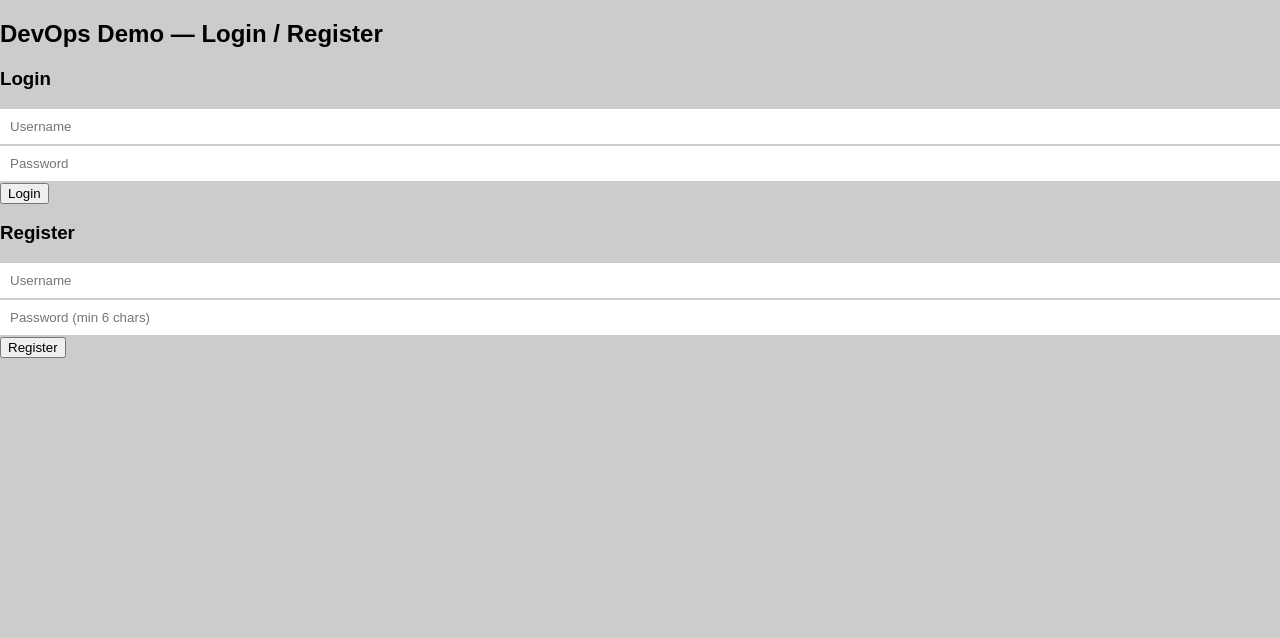
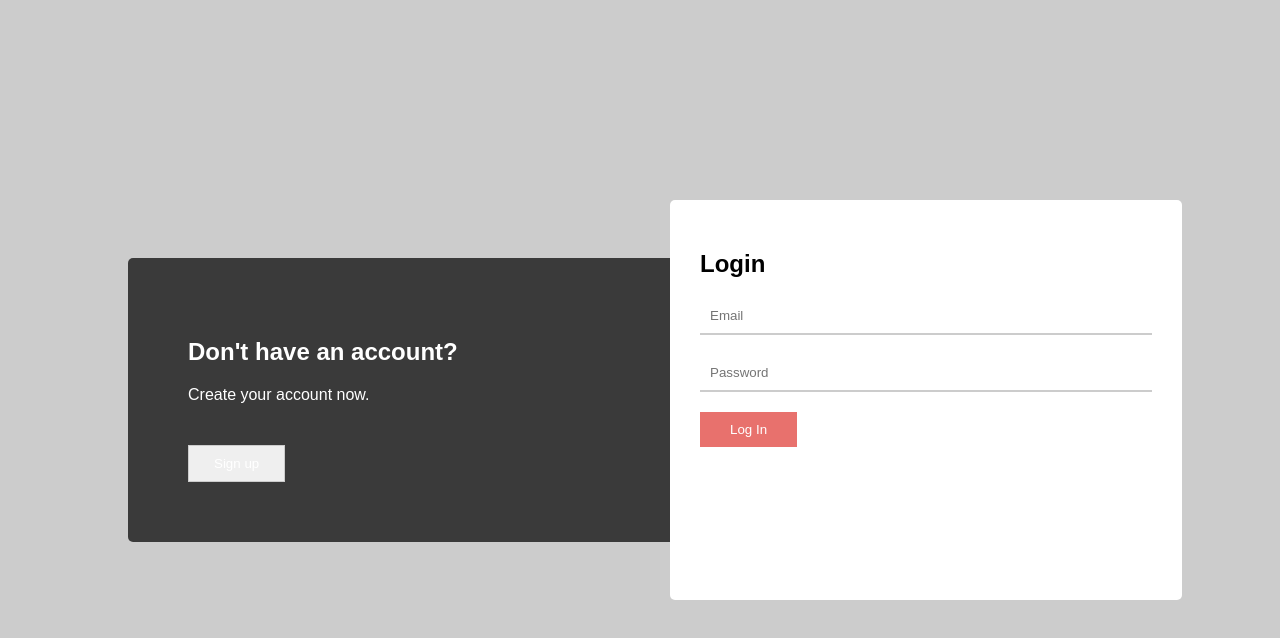
Before and after one commit to Ketan-cyber/Login-server, a website: page public/index.html in a window 1280 px wide. Drawn offline with Linux system fonts and the light colour scheme.

Commit message:
Update index.html

```diff
--- a/public/index.html
+++ b/public/index.html
@@ -1,37 +1,75 @@
-<!doctype html>
+<!DOCTYPE html>
 <html lang="en">
 <head>
-  <meta charset="utf-8"/>
-  <meta name="viewport" content="width=device-width,initial-scale=1"/>
-  <title>Login / Register</title>
-  <link rel="stylesheet" href="/style.css"/>
+  <meta charset="UTF-8">
+  <title>Login & Signup</title>
+  <link rel="stylesheet" href="style.css">
 </head>
 <body>
-  <div class="container">
-    <h2>DevOps Demo — Login / Register</h2>
 
-    <div class="card">
-      <form id="loginForm">
-        <h3>Login</h3>
-        <input id="loginUser" placeholder="Username" required />
-        <input id="loginPass" placeholder="Password" type="password" required />
-        <button type="submit">Login</button>
-        <div id="loginMsg" class="msg"></div>
-      </form>
+<section class="user">
+  <div class="user_options-container">
+
+    <div class="user_options-text">
+      <div class="user_options-unregistered">
+        <h2 class="user_unregistered-title">Don't have an account?</h2>
+        <p class="user_unregistered-text">Create your account now.</p>
+        <button class="user_unregistered-signup" id="signup-button">Sign up</button>
+      </div>
+
+      <div class="user_options-registered">
+        <h2 class="user_registered-title">Have an account?</h2>
+        <p class="user_registered-text">Login to continue.</p>
+        <button class="user_registered-login" id="login-button">Login</button>
+      </div>
     </div>
 
-    <div class="card">
-      <form id="regForm">
-        <h3>Register</h3>
-        <input id="regUser" placeholder="Username" required />
-        <input id="regPass" placeholder="Password (min 6 chars)" type="password" required />
-        <button type="submit">Register</button>
-        <div id="regMsg" class="msg"></div>
-      </form>
+    <div class="user_options-forms" id="user_options-forms">
+
+      <!-- LOGIN FORM -->
+      <div class="user_forms-login">
+        <h2 class="forms_title">Login</h2>
+        <form onsubmit="return loginUser()">
+          <div class="forms_field">
+            <input type="email" id="loginEmail" placeholder="Email" required>
+          </div>
+
+          <div class="forms_field">
+            <input type="password" id="loginPassword" placeholder="Password" required>
+          </div>
+
+          <div class="forms_buttons">
+            <button type="submit" class="forms_buttons-action">Log In</button>
+          </div>
+        </form>
+      </div>
+
+      <!-- SIGNUP FORM -->
+      <div class="user_forms-signup">
+        <h2 class="forms_title">Sign Up</h2>
+        <form onsubmit="return registerUser()">
+          <div class="forms_field">
+            <input type="text" id="signupName" placeholder="Full Name" required>
+          </div>
+
+          <div class="forms_field">
+            <input type="email" id="signupEmail" placeholder="Email" required>
+          </div>
+
+          <div class="forms_field">
+            <input type="password" id="signupPassword" placeholder="Password" required>
+          </div>
+
+          <div class="forms_buttons">
+            <button type="submit" class="forms_buttons-action">Sign Up</button>
+          </div>
+        </form>
+      </div>
+
     </div>
+  </div>
+</section>
 
-  </div>
-
-  <script src="/main.js"></script>
+<script src="main.js"></script>
 </body>
 </html>
```
